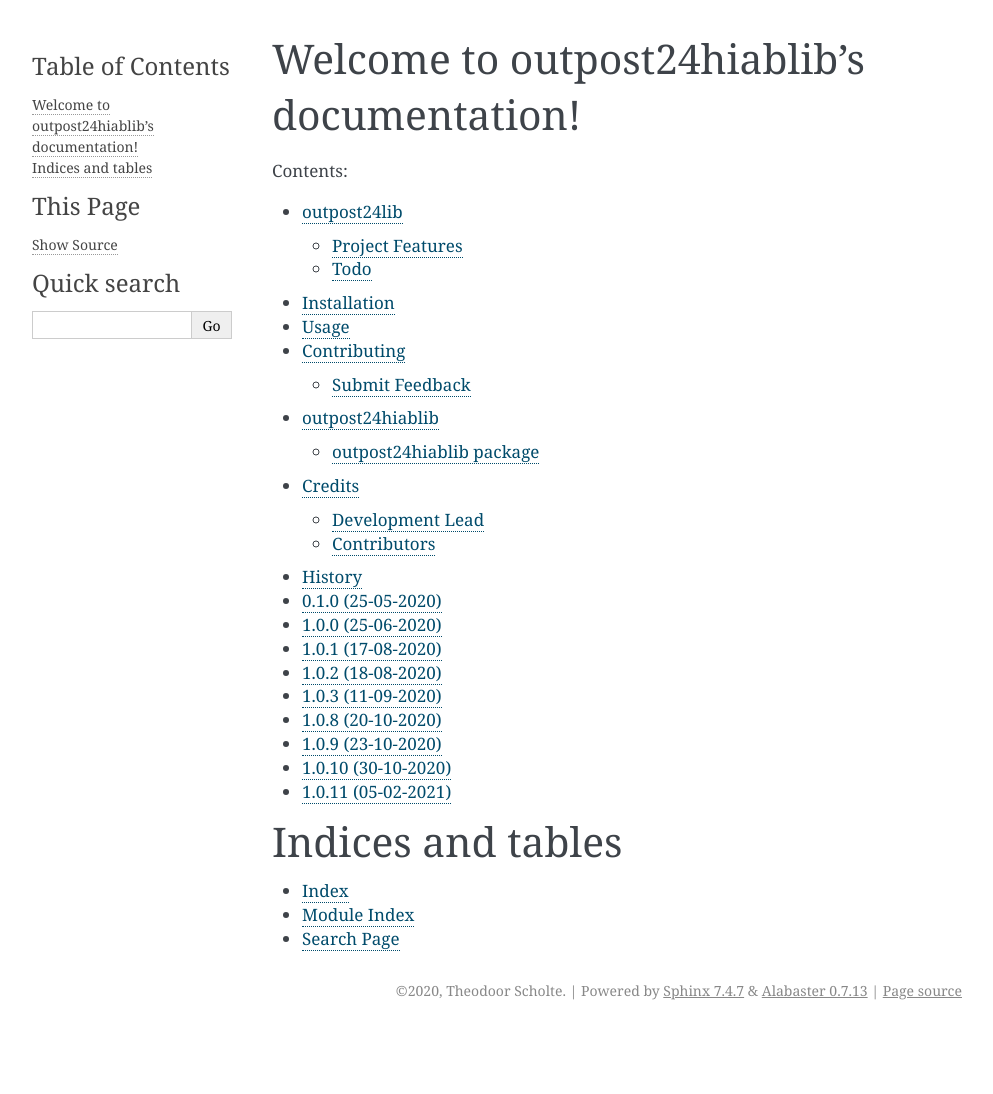
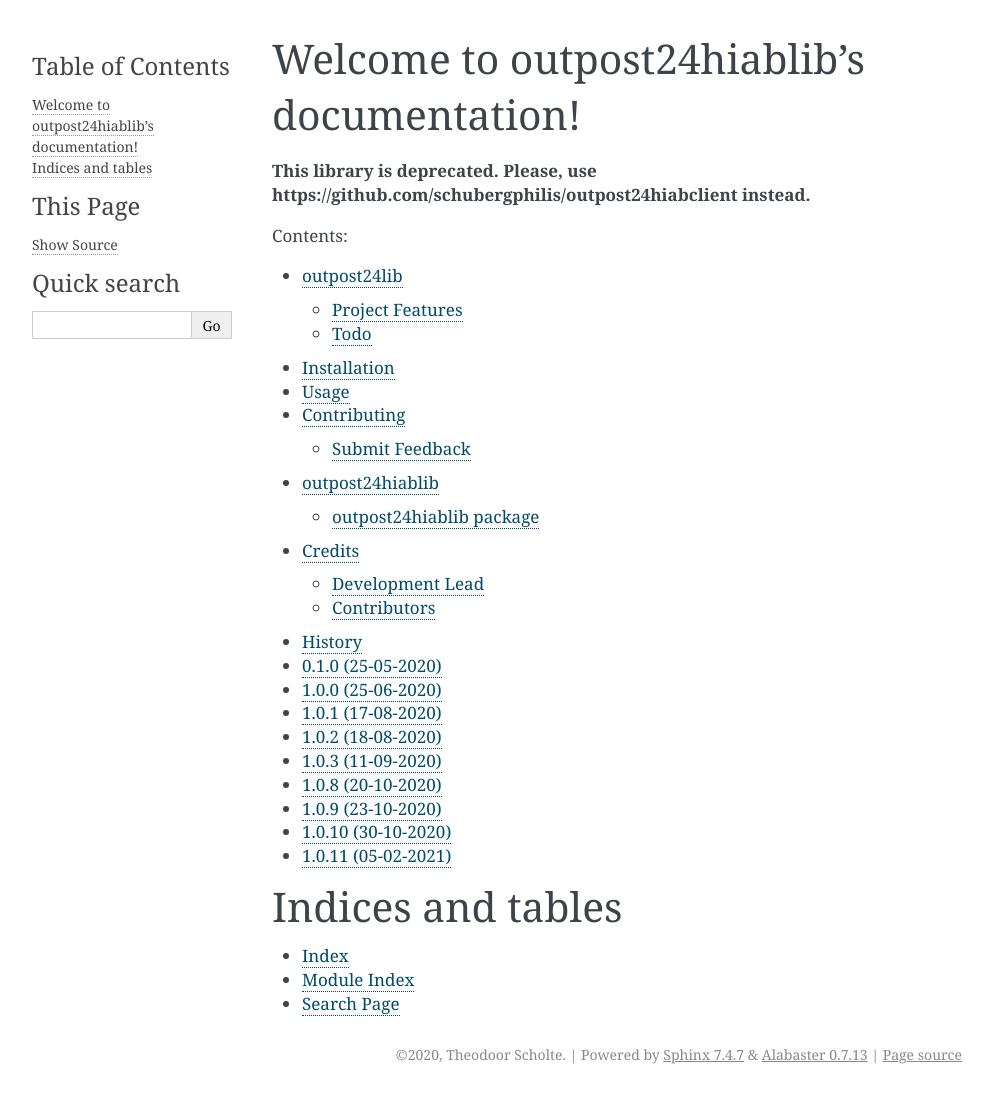
Before and after one commit to schubergphilis/outpost24hiablib, a Sphinx documentation site: the page built from docs/index.rst, in a window 1280 px wide. Shown: the whole page, without its empty margins (148-1141 px from the left). Built offline with Sphinx 7.4.7, drawn with Linux system fonts in a browser that asks for light colours; pages that are not in the unit, such as notebooks, are missing from menus; before the commit the page ends 1030 px from its top, so only the background shows below that.

Commit message:
deprecating library

```diff
--- a/docs/index.rst
+++ b/docs/index.rst
@@ -5,6 +5,8 @@
 
 Welcome to outpost24hiablib's documentation!
 ============================================
+
+**This library is deprecated. Please, use https://github.com/schubergphilis/outpost24hiabclient instead.**
 
 .. toctree::
    :maxdepth: 2
```
